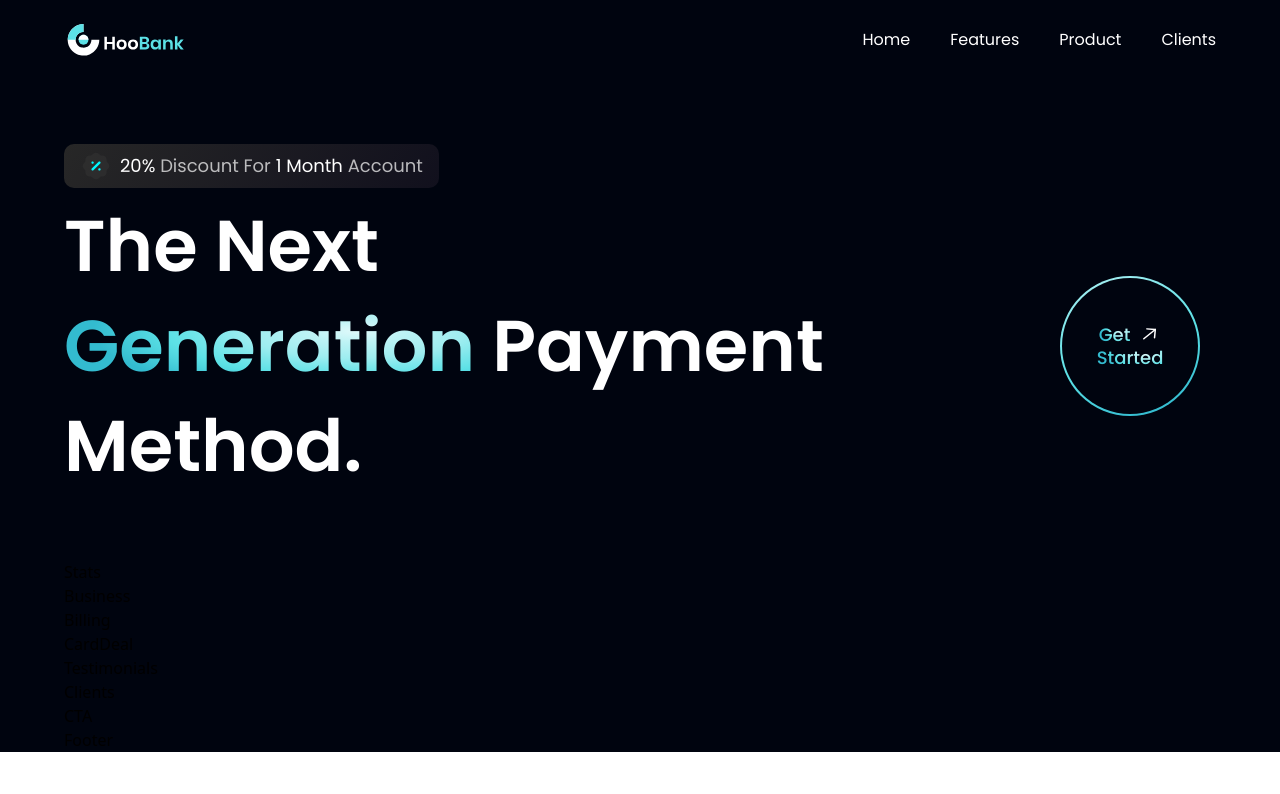
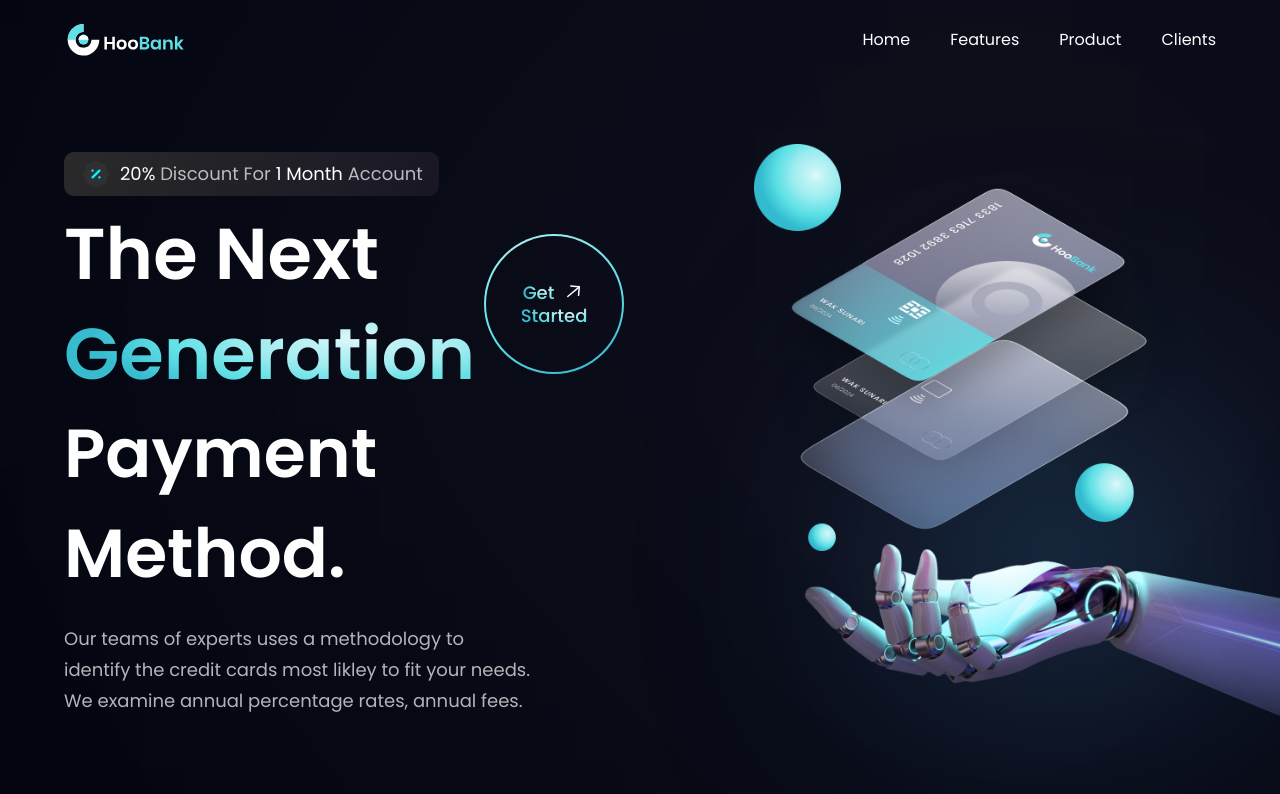
Before and after one commit to achu-BSL/bank_modern_app, a React (Vite) app: page / in a window 1280 px wide. Shown: the top 794 px of the page. Built offline with nearby package versions, Linux system fonts and the light colour scheme.

Commit message:
Implement and style Hero section

```diff
--- a/src/components/Hero.tsx
+++ b/src/components/Hero.tsx
@@ -20,12 +20,36 @@
       <div className="flex flex-row justify-between items-center w-full">
         <h1 className="flex-1 font-poppins font-semibold ss:text-[72px] text-[52px] text-white ss:leading-[100px] leading-[75px]">
           The Next <br className="sm:block hidden" />{" "}
-          <span className="text-gradient">Generation</span> Payment Method.
+          <span className="text-gradient">Generation</span>
         </h1>
         <div className="ss:flex hidden md:mr-4 mr-0">
           <GetStarted />
         </div>
       </div>
+
+      <h1 className="font-poppins font-semibold ss:text-[68px] text-[52px] text-white ss:leading-[100px] leading-[75px] w-full">
+        Payment Method.
+      </h1>
+      <p className={`${styles.paragraph} max-w-[470px] mt-5`}>
+        Our teams of experts uses a methodology to identify the credit cards
+        most likley to fit your needs. We examine annual percentage rates,
+        annual fees.
+      </p>
+    </div>
+
+    <div className={`flex-1 flex ${styles.flexCenter} md:my-0 my-10 relative`}>
+      <img
+        src={robot}
+        alt="billing"
+        className="w-[100%] h-[100%] relative z-[5]"
+      />
+      <div className="absolute z-[0] w-[40%] h-[35%] top-0 pink__gradient"></div>
+      <div className="absolute z-[1] w-[80%] h-[80%] rounded-full bottom-40 white__gradient"></div>
+      <div className="absolute z-[0] w-[50%] h-[50%] bottom-20 right-20 blue__gradient"></div>
+    </div>
+
+    <div className={`ss:hidden ${styles.flexCenter}`}>
+      <GetStarted />
     </div>
   </section>
 );
```
